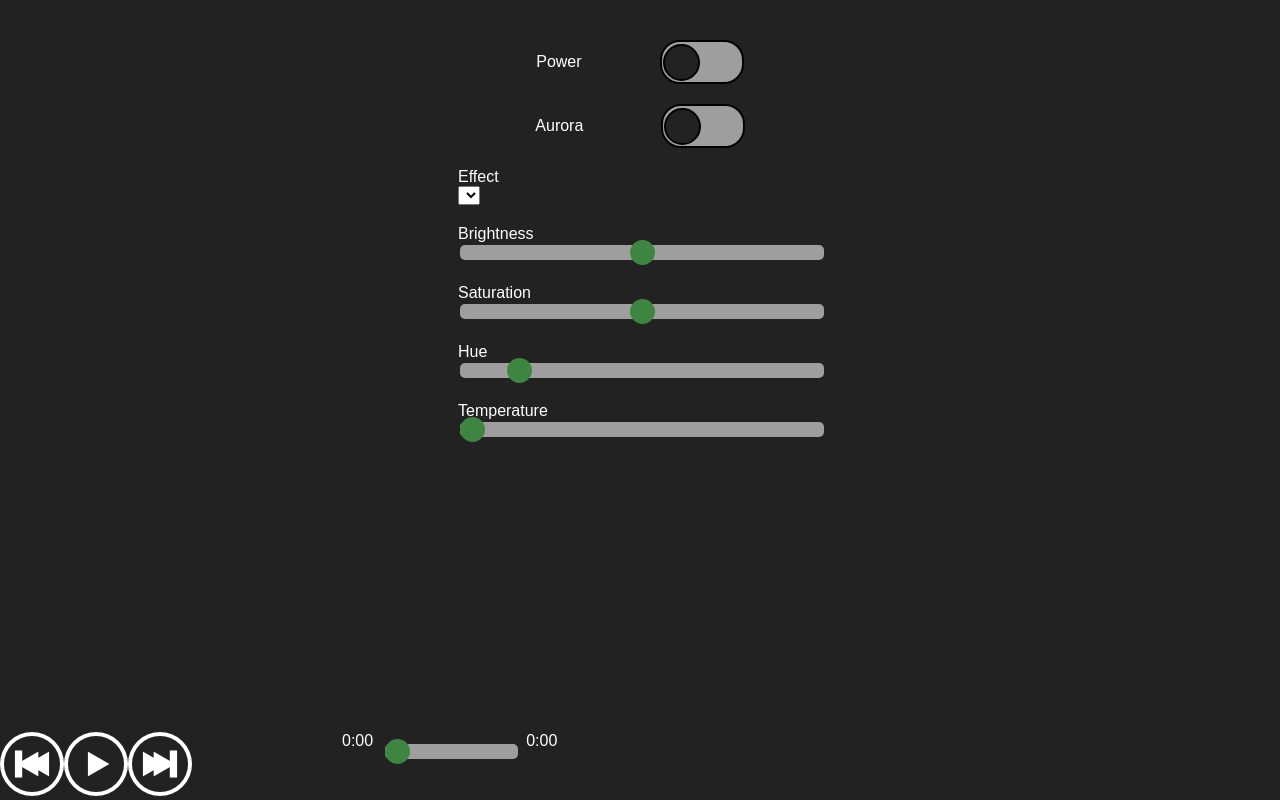
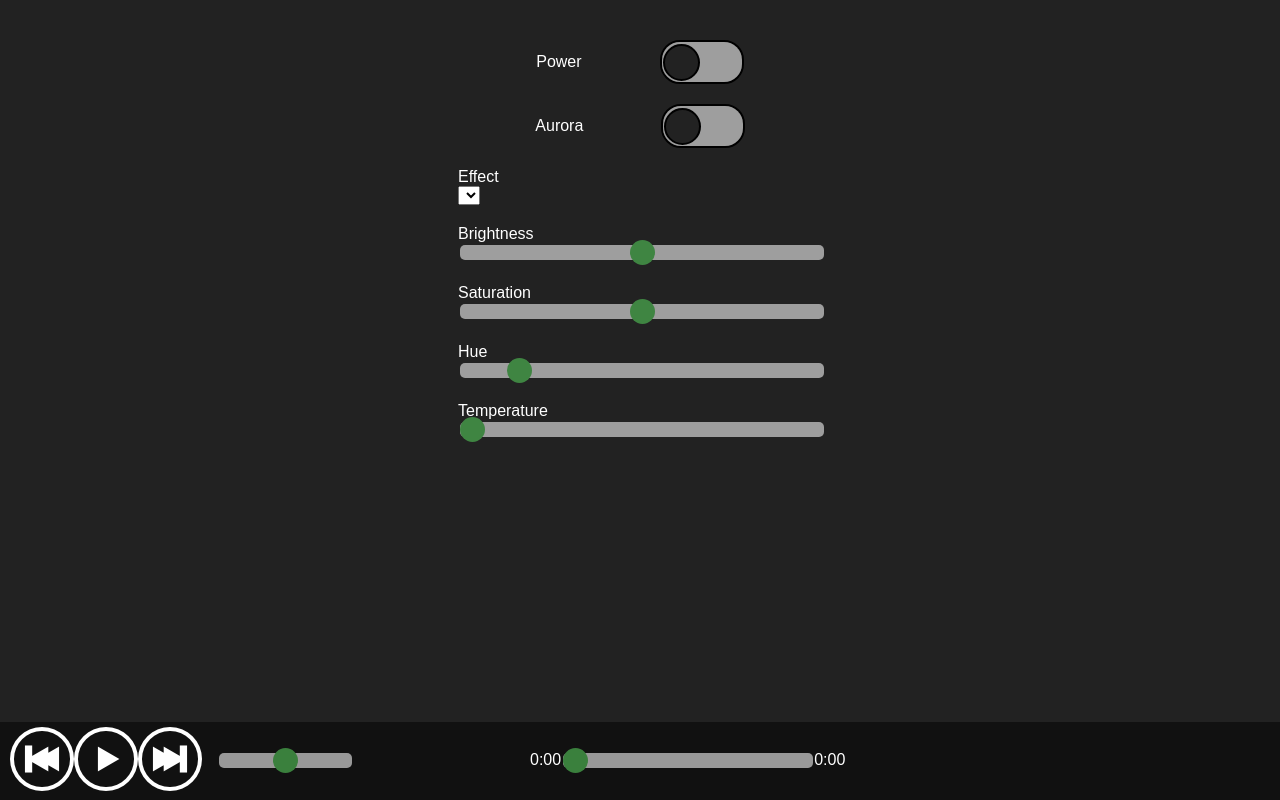
Before and after one commit to Firenox89/mopidy-aurora, a React app in the folder react_aurora/: page / in a window 1280 px wide. Built offline with nearby package versions, Linux system fonts and the light colour scheme; no server answers; the HTML template or start-up script is replaced by a standard one.

Commit message:
implement more player functions

```diff
--- a/react_aurora/src/Mopidy.ts
+++ b/react_aurora/src/Mopidy.ts
@@ -29,7 +29,11 @@ export default class Mopidy {
   }
 
   setVolume(volume: number) {
-    this.mopidy.call("core.mixer.set_volume", {volume: 15})
+    this.mopidy.call("core.mixer.set_volume", {volume})
+  }
+
+  onVolume(handler: Function) {
+    this.mopidy.on('event:volumeChanged', handler)
   }
 
   getState() {
@@ -40,11 +44,15 @@ export default class Mopidy {
     return this.mopidy.call("core.playback.get_state")
   }
 
-  getTimePosition() {
+  seek(time: number) {
+    this.mopidy.call("core.playback.seek", {"time_position": time})
+  }
+
+  getPosition() {
     return this.mopidy.call("core.playback.get_time_position")
   }
 
-  seek(time: number) {
-    this.mopidy.call("core.playback.seek", {"time_position": time})
+  onTrackPlaybackStarted(handler: Function) {
+    this.mopidy.on('event:trackPlaybackStarted', handler)
   }
 }
--- a/react_aurora/src/MopidyClient.ts
+++ b/react_aurora/src/MopidyClient.ts
@@ -38,6 +38,8 @@ export default class MopidyClient {
       } else if (isRpcEvent(data)) {
         const type = data.event;
         delete data.event;
+        console.log(type);
+        console.log(snakeToCamel(type));
 
         this.emit('event:' + snakeToCamel(type), data);
       } else {
--- a/react_aurora/src/components/Footer.css
+++ b/react_aurora/src/components/Footer.css
@@ -2,14 +2,25 @@
   display: flex;
   width: 100%;
   flex-direction: row;
+  background-color: #111111;
 }
 
 .playerControl {
+  padding: 5px;
+  margin-left: 5px;
   justify-content: flex-start;
 }
 
 .iconLicense {
   align-self: flex-end;
+}
+
+.cover {
+  padding: 5px;
+}
+
+.title {
+  padding: 5px;
 }
 
 .button {
@@ -20,3 +31,22 @@
   min-width: 150px;
   max-width: 250px;
 }
+
+.volume {
+  justify-content: center;
+  display: flex;
+  flex-direction: row;
+  align-self: center;
+}
+
+.position {
+  justify-content: center;
+  display: flex;
+  flex-direction: row;
+  align-self: center;
+}
+
+.positionContainer {
+  width: 250px;
+  margin-right: 3px;
+}
--- a/react_aurora/src/components/Footer.tsx
+++ b/react_aurora/src/components/Footer.tsx
@@ -18,6 +18,7 @@ interface IFooterState {
   title: string
   length: number
   position: number
+  volume: number
 }
 
 export default class Footer extends React.Component<IFooterProps, IFooterState> {
@@ -30,30 +31,73 @@ export default class Footer extends React.Component<IFooterProps, IFooterState>
       length: 0,
       position: 0,
       title: "",
+      volume: 50
     };
 
     this.props.mopidy.getTrack().then((data: any) => {
-      console.log(data);
+      if (data) {
+        this.setTrackData(data)
+      }
+    });
+
+    this.props.mopidy.getPosition().then((position: number) => {
+      this.setState({position})
+    });
+
+    this.props.mopidy.getVolume().then((volume: number) => {
+      this.setState({volume})
+    });
+
+    this.props.mopidy.getState().then((volume: any) => {
+      this.setState({isPlaying: volume === "playing"})
+    });
+
+    this.props.mopidy.onVolume((event: any) => {
+      this.setState({volume: event.volume})
+    });
+
+    this.props.mopidy.onTrackPlaybackStarted((event: any) => {
+      this.setTrackData(event.tl_track.track);
+      console.log(event)
+    });
+
+    this.pollPosition = this.pollPosition.bind(this);
+    this.play = this.play.bind(this);
+    this.pause = this.pause.bind(this);
+    this.previous = this.previous.bind(this);
+    this.skip = this.skip.bind(this);
+    this.seek = this.seek.bind(this);
+    this.volume = this.volume.bind(this);
+    this.postionToReadableString = this.postionToReadableString.bind(this);
+    this.setTrackData = this.setTrackData.bind(this);
+
+    this.pollPosition()
+  }
+
+  pollPosition() {
+    setInterval(() => {
+      if (this.state.isPlaying) {
+        this.props.mopidy.getPosition().then((position: number) => {
+          this.setState({position})
+        });
+      }
+    }, 1000);
+
+  }
+
+  setTrackData(data: any) {
     let artists = '';
     let cover = '';
-      data.artists.forEach((artist: any) => artists = artists + ' ' +artist.name);
+    data.artists.forEach((artist: any) => artists = artists + ' ' + artist.name);
     if (data.album.images[0]) {
       cover = data.album.images[0]
     }
     this.setState({
       artists,
+      cover,
       length: data.length,
       title: data.name,
-        cover
     })
-    });
-
-    this.play = this.play.bind(this);
-    this.pause = this.pause.bind(this);
-    this.previous = this.previous.bind(this);
-    this.skip = this.skip.bind(this);
-    this.seek = this.seek.bind(this);
-    this.postionToReadableString = this.postionToReadableString.bind(this);
   }
 
   play() {
@@ -75,15 +119,24 @@ export default class Footer extends React.Component<IFooterProps, IFooterState>
   }
 
   seek(event: FormEvent) {
-    const position = Number((event.target as HTMLInputElement).value);
-    this.props.mopidy.seek(position);
+    const newPosition = Number((event.target as HTMLInputElement).value);
+    this.props.mopidy.seek(newPosition);
+    this.props.mopidy.getPosition().then((position: number) => {
+      this.setState({position})
+    });
+  }
+
+  volume(event: FormEvent) {
+    const volume = Number((event.target as HTMLInputElement).value);
+    this.props.mopidy.setVolume(volume);
   }
 
   postionToReadableString(pos: number) {
-    const minutes = Math.round(pos/60_000);
-    const seconds = Math.round((pos%60_000)/1000);
-    return minutes + ":" + ((seconds<10) ? 0 : '') + seconds
+    const minutes = Math.round(pos / 60_000);
+    const seconds = Math.round((pos % 60_000) / 1000);
+    return minutes + ":" + ((seconds < 10) ? 0 : '') + seconds
   }
+
 
   public render() {
     return (
@@ -97,15 +150,25 @@ export default class Footer extends React.Component<IFooterProps, IFooterState>
             }
             <img src={SkipIcon} className='button' onClick={this.skip}/>
           </div>
-          <div>
+          <div className="volume">
+            <div className="sliderContainer">
+              <input type="range" min='0' max='100' value={this.state.volume}
+                     className="slider"
+                     id="myRange"
+                     onInput={this.volume}
+                     onChange={this.volume}/>
+            </div>
+          </div>
+          <div className="cover">
             <img src={this.state.cover} className='button'/>
           </div>
           <div className='title'>
             <div>{this.state.title}</div>
             <div>{this.state.artists}</div>
           </div>
+          <div className="position">
             <div>{this.postionToReadableString(this.state.position)}</div>
-          <div className="sliderContainer">
+            <div className="positionContainer">
               <input type="range" min='0' max={this.state.length} value={this.state.position}
                      className="slider"
                      id="myRange"
@@ -114,6 +177,7 @@ export default class Footer extends React.Component<IFooterProps, IFooterState>
             </div>
             <div>{this.postionToReadableString(this.state.length)}</div>
           </div>
+        </div>
     );
   }
 }
```
Lines whose indentation alone changed are shown as unchanged.
